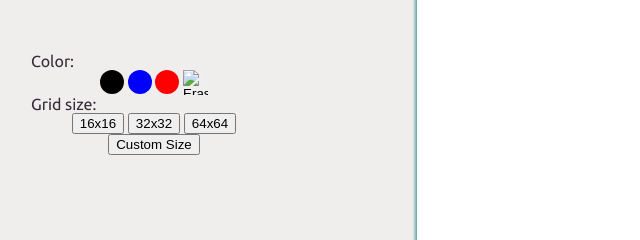
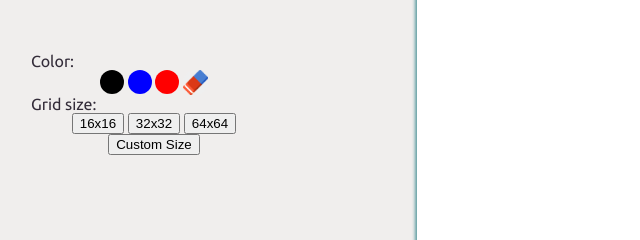
Before and after one commit to TH3Mjuss/etch-a-sketch, a plain HTML site: page index.html in a window 1280 px wide. Shown: the part 318-558 px from the top of the page, 29-669 px from the left. Drawn offline with Linux system fonts and the light colour scheme; the site is published under a folder, as on GitHub Pages, so addresses that start at the root find nothing.

Commit message:
Fix relative link bug

```diff
--- a/index.html
+++ b/index.html
@@ -22,7 +22,7 @@
                     <button class="blue-btn" onclick="paintDOM('blue')"></button>
                     <button class="red-btn" onclick="paintDOM('red')"></button>
                     <button class="erase-btn" onclick="paintDOM('white')">
-                                <img src="/ico/eraser.png" alt="Eraser button">
+                                <img src="./ico/eraser.png" alt="Eraser button">
                     </button>
                 </div>
                 <div>Grid size:</div>
```
